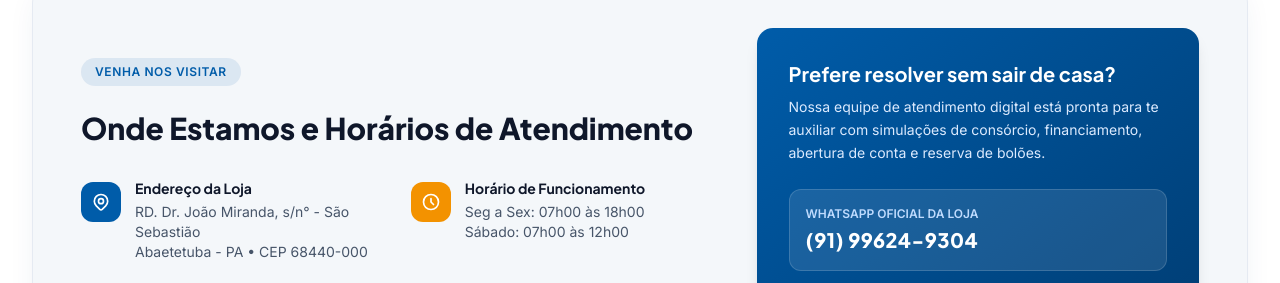
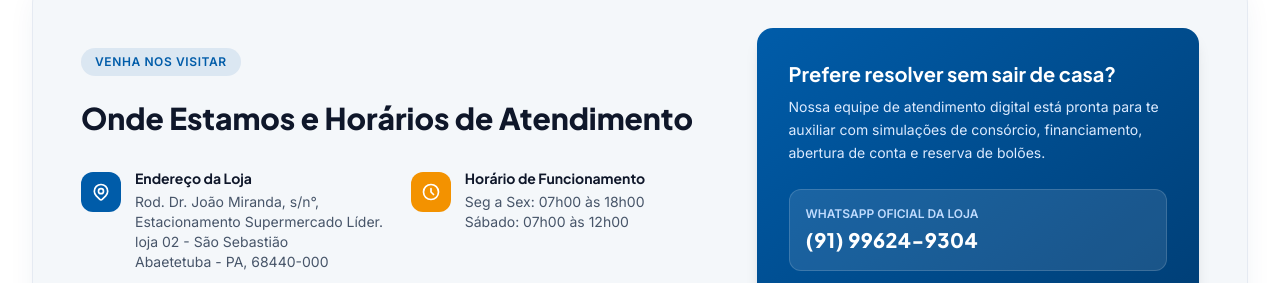
Before and after one commit to LOTMiriti/Site-LOT, a plain HTML site: page index.html in a window 1280 px wide. Shown: the part 3371-3654 px from the top of the page. Drawn offline with nearby package versions, Linux system fonts and the light colour scheme.

Commit message:
Update index.html

```diff
--- a/index.html
+++ b/index.html
@@ -627,11 +627,12 @@
             whatsappNumero: "5591996249304",
             whatsappExibicao: "(91) 99624-9304",
 
-            endereco: "RD. Dr. João Miranda, s/n° - São Sebastião",
-            cidadeEstado: "Abaetetuba - PA • CEP 68440-000",
-            horarioSemana: "Seg a Sex: 07h00 às 18h00",
-            horarioSabado: "Sábado: 07h00 às 12h00",
-            linkMaps: "https://maps.google.com/?q=Casa+Loterica",
+                   endereco: "Rod. Dr. João Miranda, s/n°, Estacionamento Supermercado Líder. loja 02 - São Sebastião",
+        cidadeEstado: "Abaetetuba - PA, 68440-000",
+        horarioSemana: "Seg a Sex: 07h00 às 18h00",
+        horarioSabado: "Sábado: 07h00 às 12h00",
+        linkMaps: "https://google.com",
+
 
             // Lista de Bolões da Semana (você pode editar valores, dezenas e concursos aqui)
             boloes: [
```
